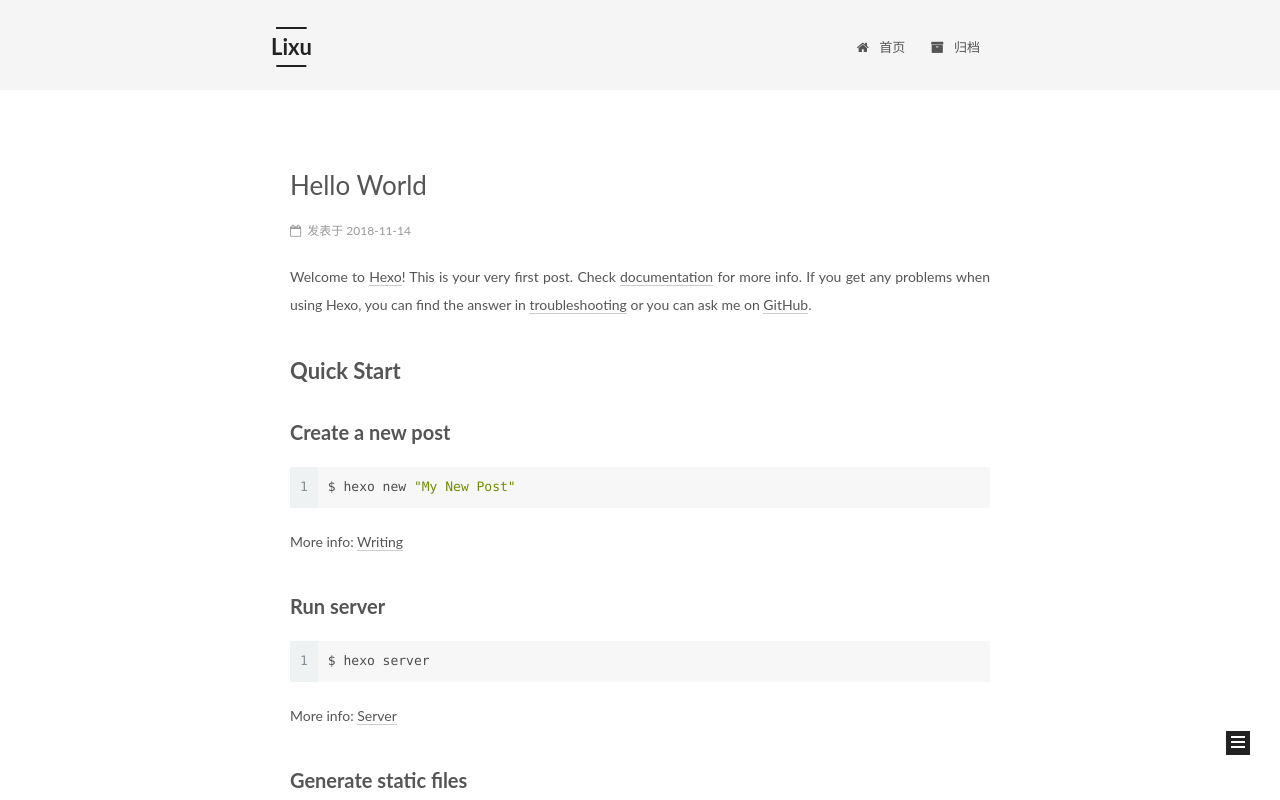
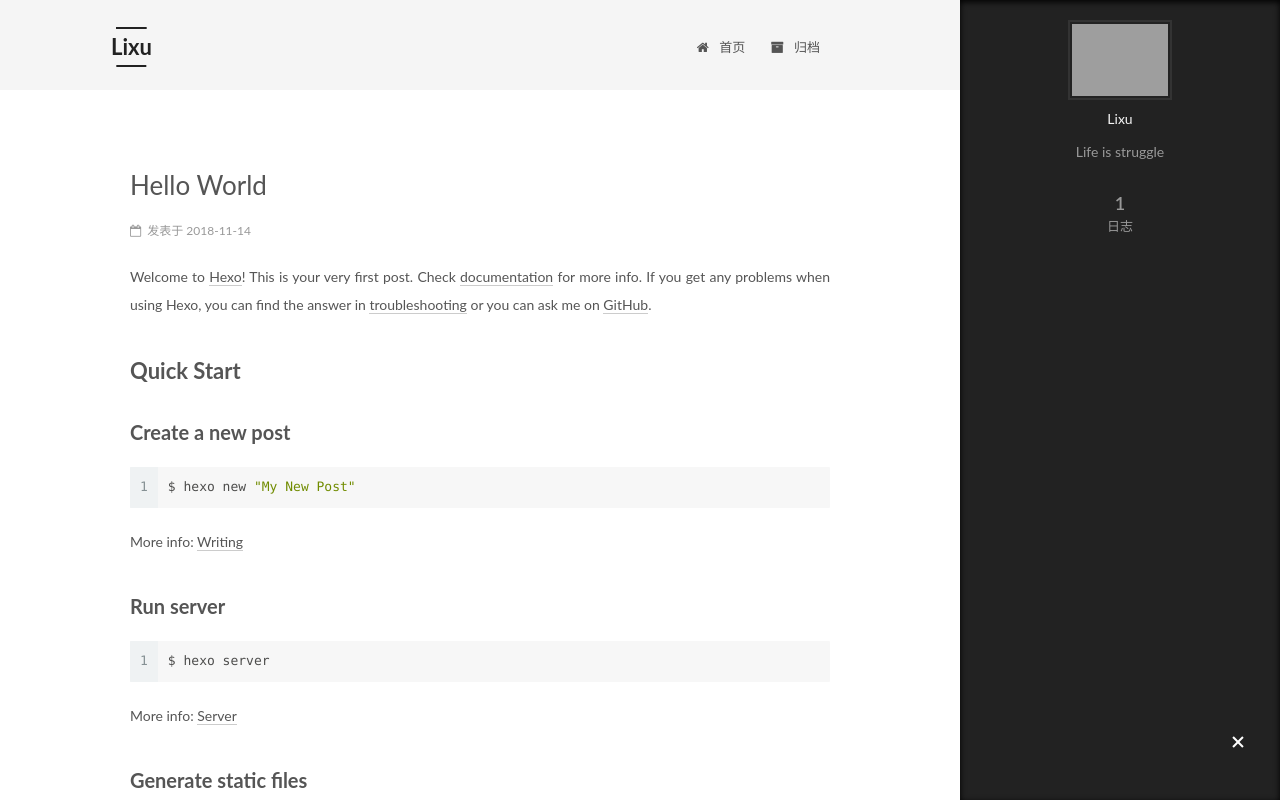
Before and after one commit to lixufun/lixufun.github.io, a plain HTML site: page index.html in a window 1280 px wide. Both pictures are taken after a click on the element 1238 px from the left and 743 px from the top of the page. Shown: the top 800 px of the page. Drawn offline with Linux system fonts and the light colour scheme; grey boxes are pictures that could not be loaded.

Commit message:
Site updated: 2018-11-15 07:29:37

```diff
--- a/index.html
+++ b/index.html
@@ -79,13 +79,16 @@
 
 
 
+<meta name="description" content="Life is struggle">
 <meta property="og:type" content="website">
 <meta property="og:title" content="Lixu">
 <meta property="og:url" content="https://lixufun.github.io/index.html">
 <meta property="og:site_name" content="Lixu">
+<meta property="og:description" content="Life is struggle">
 <meta property="og:locale" content="zh-Hans">
 <meta name="twitter:card" content="summary">
 <meta name="twitter:title" content="Lixu">
+<meta name="twitter:description" content="Life is struggle">
 
 
 
@@ -95,7 +98,7 @@
     root: '/',
     scheme: 'Mist',
     version: '5.1.4',
-    sidebar: {"position":"left","display":"always","offset":12,"b2t":false,"scrollpercent":false,"onmobile":false},
+    sidebar: {"position":"left","display":"hide","offset":12,"b2t":false,"scrollpercent":false,"onmobile":false},
     fancybox: true,
     tabs: true,
     motion: {"enable":true,"async":false,"transition":{"post_block":"fadeIn","post_header":"slideDownIn","post_body":"slideDownIn","coll_header":"slideLeftIn","sidebar":"slideUpIn"}},
@@ -127,6 +130,16 @@
 
 
 
+
+  <script type="text/javascript">
+    var _hmt = _hmt || [];
+    (function() {
+      var hm = document.createElement("script");
+      hm.src = "https://hm.baidu.com/hm.js?30f2a02b31f94f6f4b6a07da77355417";
+      var s = document.getElementsByTagName("script")[0];
+      s.parentNode.insertBefore(hm, s);
+    })();
+  </script>
 
 
 
@@ -234,7 +247,7 @@
     <span hidden itemprop="author" itemscope="" itemtype="http://schema.org/Person">
       <meta itemprop="name" content="Lixu">
       <meta itemprop="description" content="">
-      <meta itemprop="image" content="/images/avatar.gif">
+      <meta itemprop="image" content="/uploads/avatar.png">
     </span>
 
     <span hidden itemprop="publisher" itemscope="" itemtype="http://schema.org/Organization">
@@ -379,8 +392,10 @@
         <div class="site-overview">
           <div class="site-author motion-element" itemprop="author" itemscope="" itemtype="http://schema.org/Person">
 
+              <img class="site-author-image" itemprop="image" src="/uploads/avatar.png" alt="Lixu">
+
               <p class="site-author-name" itemprop="name">Lixu</p>
-              <p class="site-description motion-element" itemprop="description"></p>
+              <p class="site-description motion-element" itemprop="description">Life is struggle</p>
           </div>
 
           <nav class="site-state motion-element">
```
Also changed, not shown: 2018/11/14/hello-world/index.html (+15 -3 lines), archives/2018/11/index.html (+17 -2 lines), archives/2018/index.html (+17 -2 lines), archives/index.html (+17 -2 lines), 1 other file.
